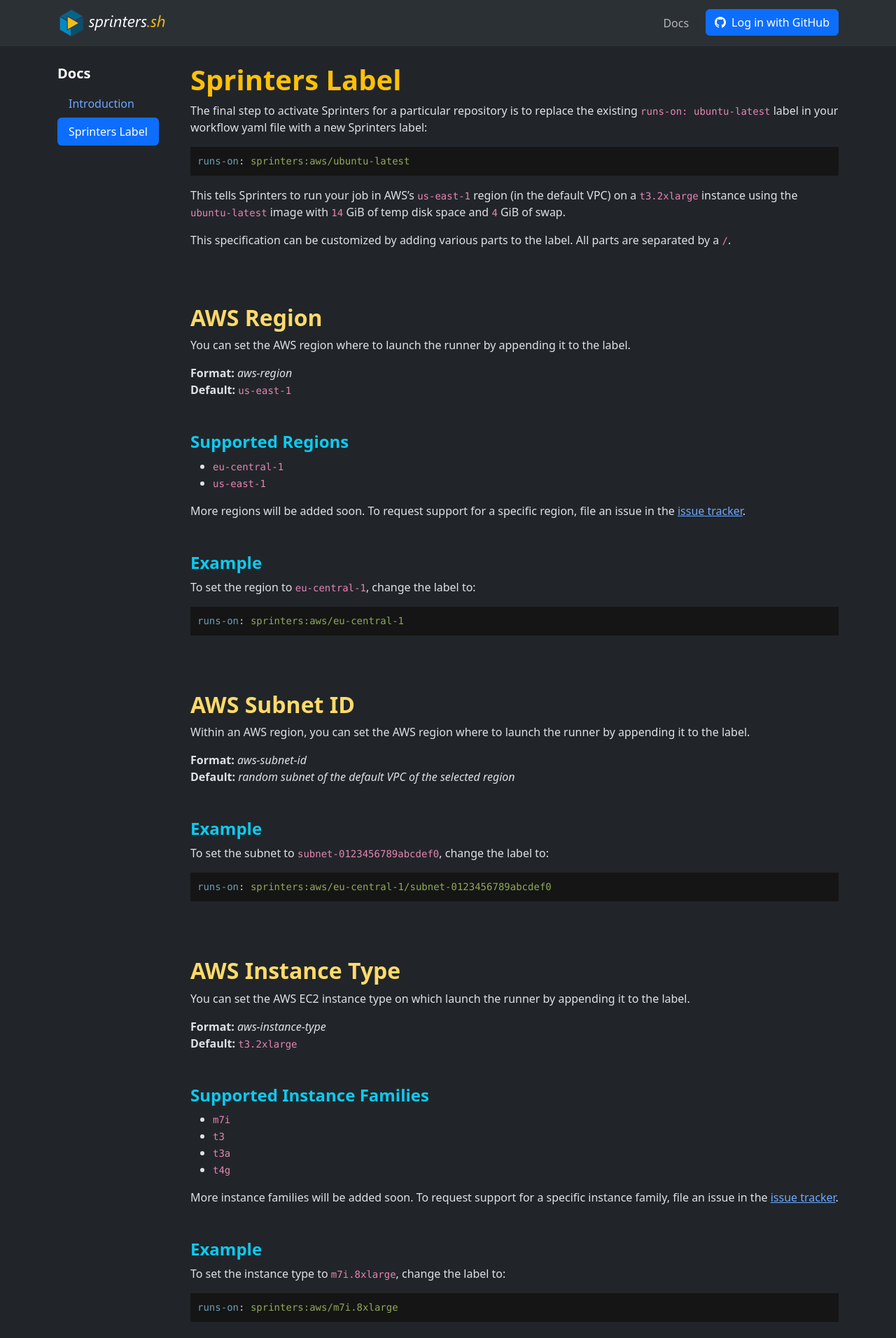
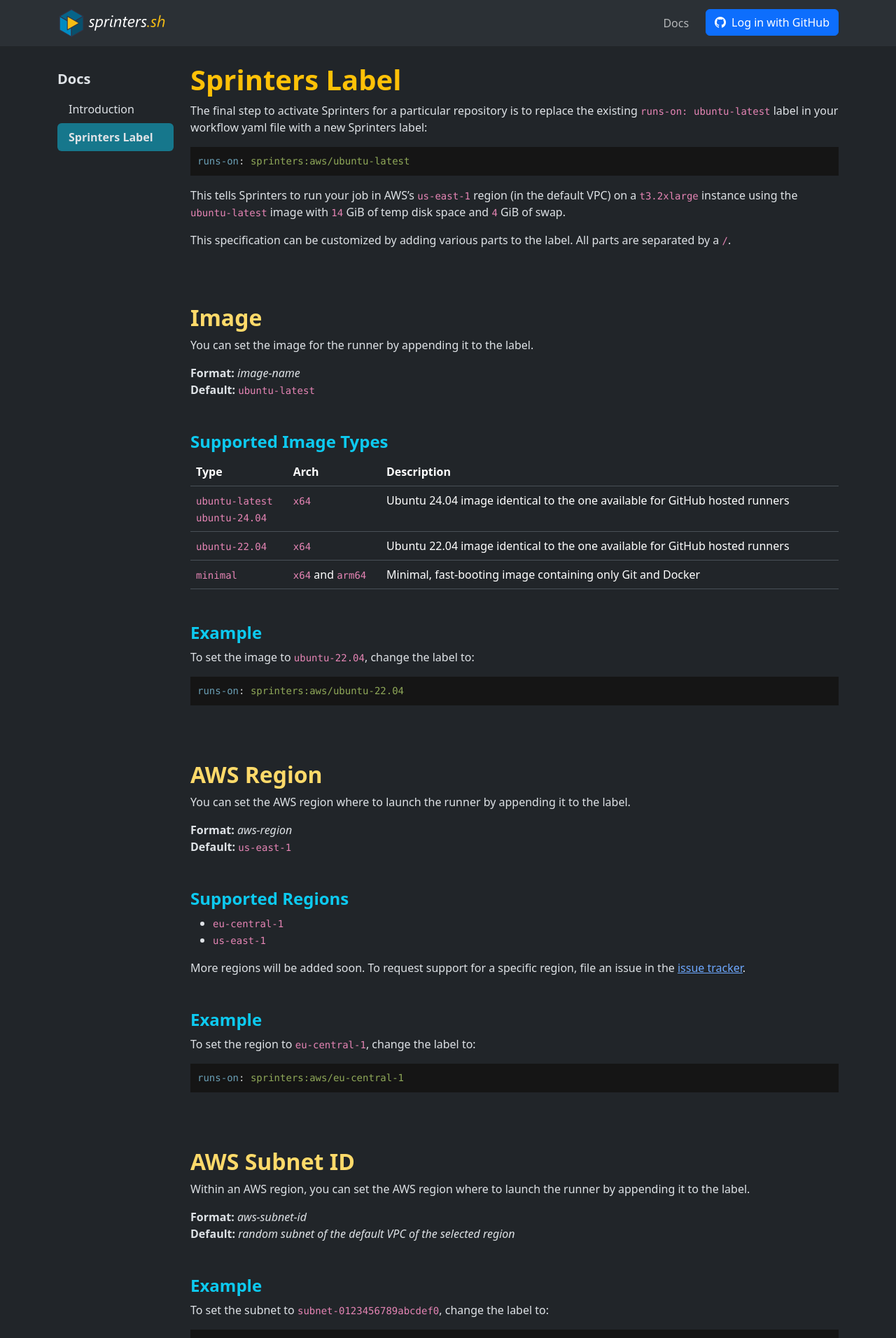
Before and after one commit to sprinters-sh/sprinters.sh, a Jekyll site: the page built from docs/label.md, in a window 1280 px wide. Shown: the top 1912 px of the page at 70% size. Built offline with Jekyll 4.4.1, drawn with Linux system fonts in a browser that asks for light colours; some of the changed text lies outside the part shown.

Commit message:
Minor layout tweaks

````diff
--- a/_includes/nav-item.html
+++ b/_includes/nav-item.html
@@ -1,2 +1,7 @@
 {% assign nav-item = site.pages | where: "path", include.path | first %}
-<li class="nav-item"><a href="{{ nav-item.url | remove: ".html" }}" class="nav-link {% if include.path == page.path %}active{% endif %}">{{ nav-item.title }}</a></li>
+<li class="nav-item">
+    <a href="{{ nav-item.url | remove: ".html" }}"
+       class="nav-link text-body {% if include.path == page.path %}active bg-info bg-opacity-50 fw-bold {% endif %}">
+        {{ nav-item.title }}
+    </a>
+</li>
--- a/_includes/next.html
+++ b/_includes/next.html
@@ -1,6 +1,6 @@
 {% assign next-page = site.pages | where: "path", include.path | first %}
 {% if next-page %}
 <div class="text-end mt-5">
-<a class="btn btn-outline-primary" href="{{ next-page.url | remove: ".html" }}">{{ next-page.title }} <i class="bi bi-arrow-right"></i></a></a>
+<a class="btn btn-outline-info" href="{{ next-page.url | remove: ".html" }}">{{ next-page.title }} <i class="bi bi-arrow-right"></i></a></a>
 </div>
 {% endif %}
--- a/_layouts/docs.html
+++ b/_layouts/docs.html
@@ -7,15 +7,15 @@
         <div class="offcanvas-lg offcanvas-start" tabindex="-1" id="offcanvasResponsive"
              aria-labelledby="offcanvasResponsiveLabel">
             <div class="offcanvas-header">
-                <h5 class="offcanvas-title fw-bold text-white" id="staticBackdropLabel">Docs</h5>
+                <h5 class="offcanvas-title fw-bold text-body" id="staticBackdropLabel">Docs</h5>
                 <button type="button" class="btn-close" data-bs-dismiss="offcanvas"
                         data-bs-target="#offcanvasResponsive"
                         aria-label="Close"></button>
             </div>
             <div class="offcanvas-body">
-                <ul class="nav nav-pills flex-column">
+                <ul class="nav nav-pills flex-column w-100">
                     <li class="nav-item">
-                        <a class="nav-link disabled d-none d-lg-block fw-bold text-white fs-5 px-0 mt-3"
+                        <a class="nav-link disabled d-none d-lg-block fw-bold text-body fs-5 px-0 mt-4"
                            aria-disabled="true">Docs</a>
                     </li>
 
--- a/assets/sprinters.css
+++ b/assets/sprinters.css
@@ -39,3 +39,7 @@
 pre.highlight {
     padding: 10px;
 }
+
+.sidebar .nav-item>a:not(.active):hover {
+    background-color: var(--bs-secondary);
+}
--- a/docs/label.md
+++ b/docs/label.md
@@ -13,6 +13,27 @@
 the `ubuntu-latest` image with `14` GiB of temp disk space and `4` GiB of swap.
 
 This specification can be customized by adding various parts to the label. All parts are separated by a `/`.
+
+{% include h2.html text="Image" %}
+You can set the image for the runner by appending it to the label.
+
+**Format:** _image-name_\
+**Default:** `ubuntu-latest`
+
+{% include h3.html text="Supported Image Types" %}
+| Type | Arch | Description |
++-|-|-+
+| `ubuntu-latest` <br> `ubuntu-24.04` | `x64` | Ubuntu 24.04 image identical to the one available for GitHub hosted runners |
+| `ubuntu-22.04` | `x64` | Ubuntu 22.04 image identical to the one available for GitHub hosted runners |
+| `minimal` | `x64` and `arm64` | Minimal, fast-booting image containing only Git and Docker |
+{: .table }
+
+{% include h3.html text="Example" %}
+To set the image to `ubuntu-22.04`, change the label to:
+
+```yaml
+runs-on: sprinters:aws/ubuntu-22.04
+```
 
 {% include h2.html text="AWS Region" %}
 You can set the AWS region where to launch the runner by appending it to the label.
@@ -67,28 +88,6 @@
 runs-on: sprinters:aws/m7i.8xlarge
 ```
 
-{% include h2.html text="Image" %}
-You can set the image for the runner by appending it to the label.
-
-**Format:** _image-name_\
-**Default:** `ubuntu-latest`
-
-{% include h3.html text="Supported Image Types" %}
-| Type | Arch | Description |
-+-|-|-+
-| `minimal` | `x64` and `arm64` | Minimal, fast-booting image containing only Git and Docker |
-| `ubuntu-latest` | `x64` | Ubuntu 24.04 image identical to the one available for GitHub hosted runners |
-| `ubuntu-24.04` | `x64` | Ubuntu 24.04 image identical to the one available for GitHub hosted runners |
-| `ubuntu-22.04` | `x64` | Ubuntu 22.04 image identical to the one available for GitHub hosted runners |
-{: .table }
-
-{% include h3.html text="Example" %}
-To set the image to `ubuntu-22.04`, change the label to:
-
-```yaml
-runs-on: sprinters:aws/ubuntu-22.04
-```
-
 {% include h2.html text="Temp Disk Space" %}
 You can set the temp disk space available for the runner from `1` GiB to `16384` GiB by appending it to the label.
 
````
